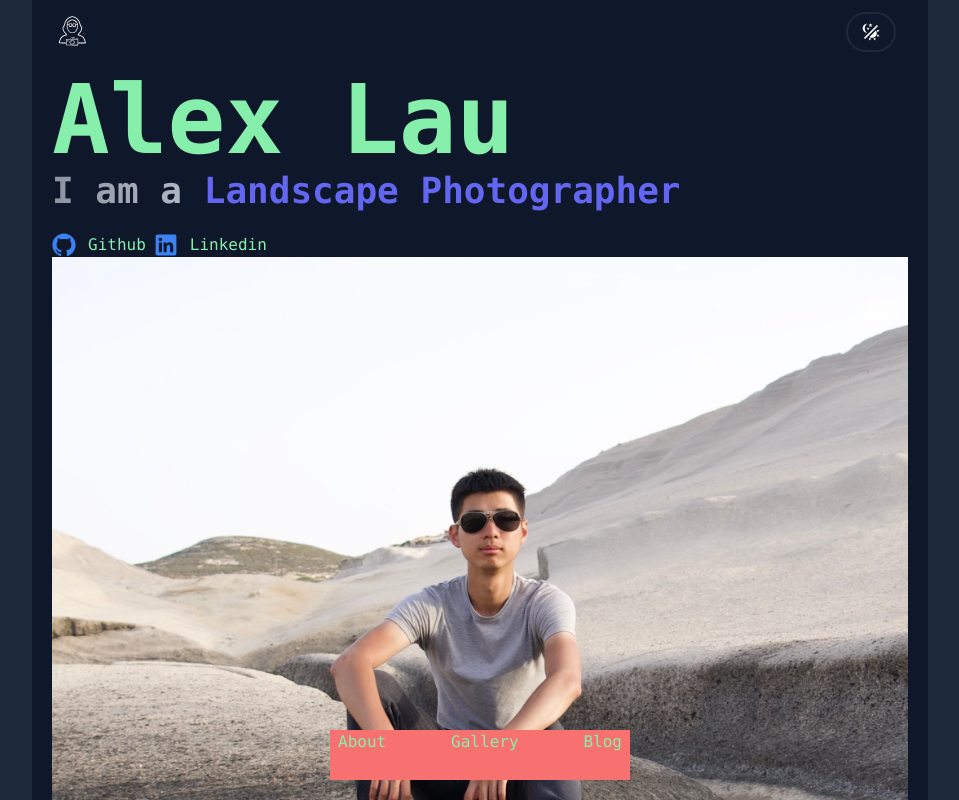
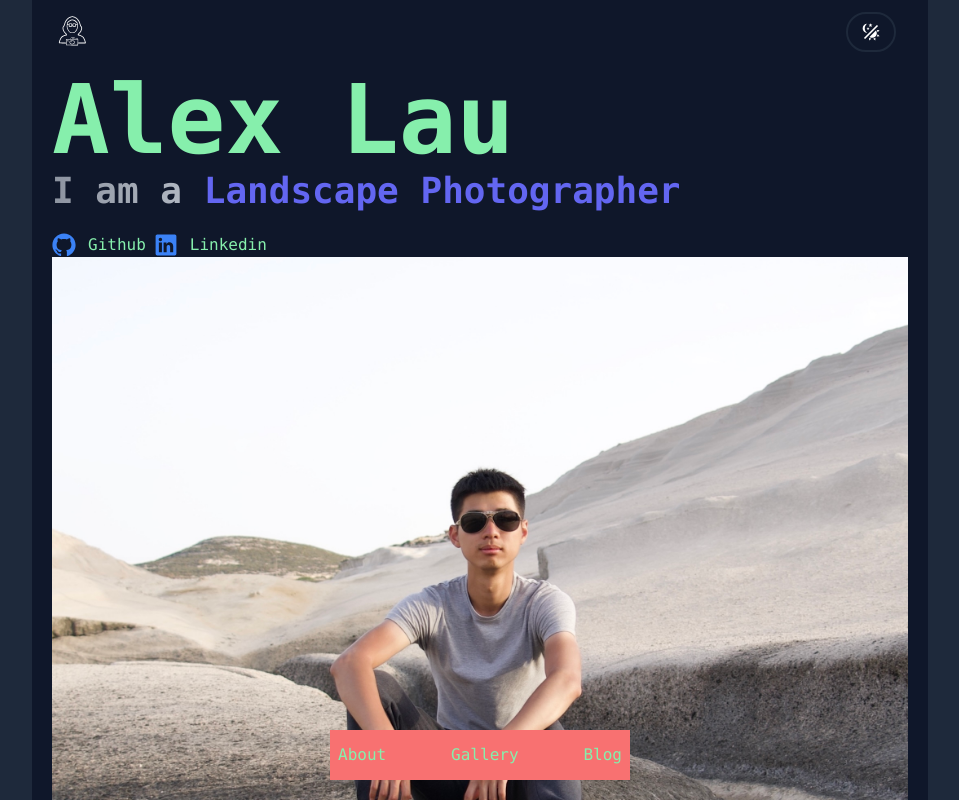
Before and after one commit to ALPHAAAL/my_web, a React (Vite) app: page / in a window 1280 px wide. Shown: the top 800 px of the page, without its empty margins (160-1119 px from the left). Built offline with nearby package versions, Linux system fonts and the light colour scheme.

Commit message:
Refine navigation bar UI

```diff
--- a/src/components/NavigationBar/index.tsx
+++ b/src/components/NavigationBar/index.tsx
@@ -2,7 +2,7 @@ import { Link } from "react-router-dom";
 
 export default function NavigationBar() {
     return (
-        <div className={`px-2 sm:flex sm:justify-between hidden fixed bottom-5 left-[50%] ml-[-150px] bg-red-400 w-[300px] h-[50px]`}>
+        <div className={`px-2 sm:flex sm:justify-between items-center align-middle hidden fixed bottom-5 left-[50%] ml-[-150px] bg-red-400 w-[300px] h-[50px]`}>
             <Link to="/about">About</Link>
             <Link to="/about">Gallery</Link>
             <Link to="/about">Blog</Link>
```
